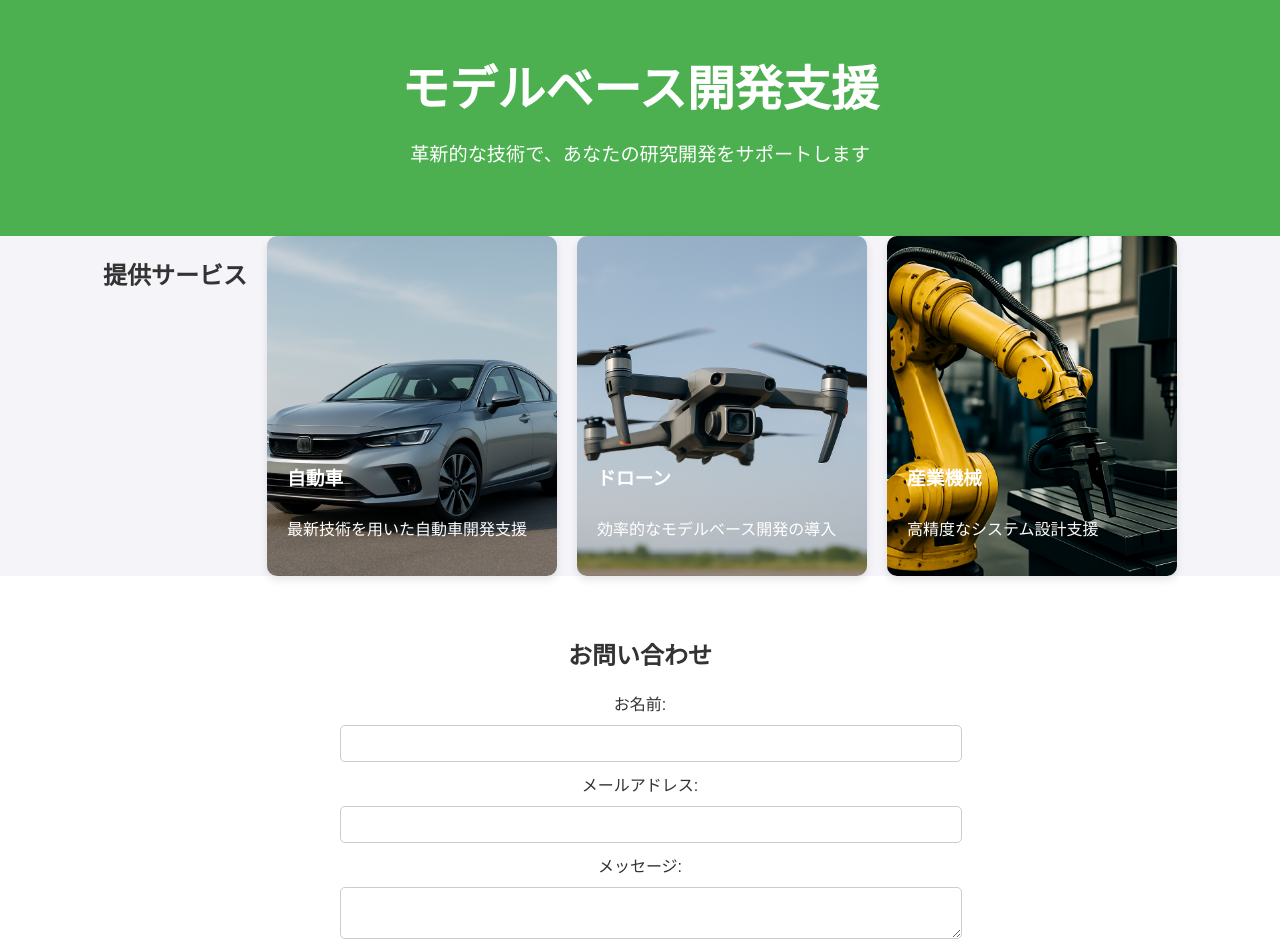
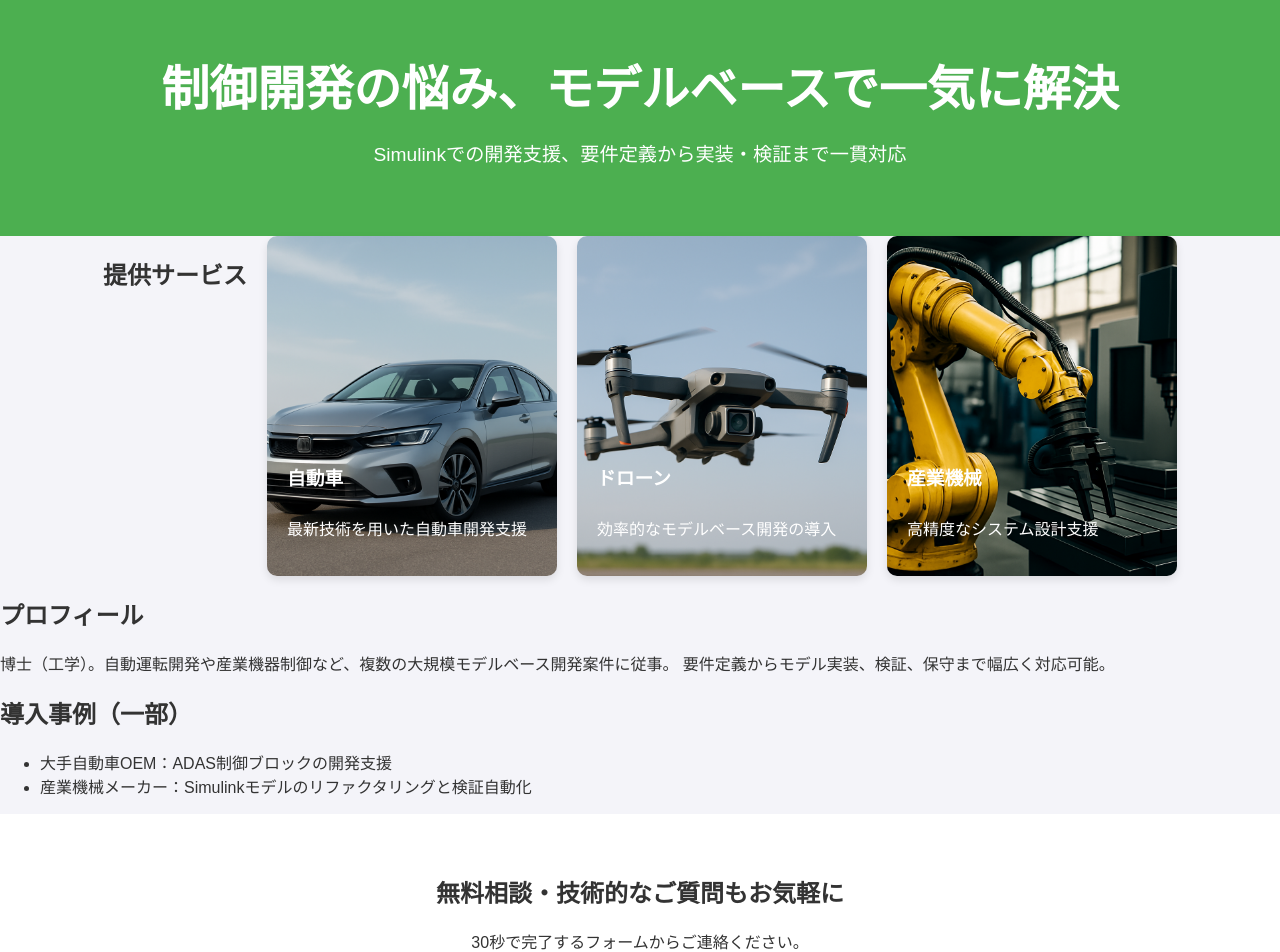
Before and after one commit to KNJJR/landing-page, a React (Create React App) app: page / in a window 1280 px wide. Shown: the top 952 px of the page. Built offline with nearby package versions, Linux system fonts and the light colour scheme.

Commit message:
プロフィール、導入事例を追加

```diff
--- a/src/App.js
+++ b/src/App.js
@@ -26,17 +26,19 @@
 
 import React from "react";
 import "./App.css"; // カスタムCSS
-import ContactForm from "./ContactForm"
+import Profile from "./Profile";
+import Works from "./Works";
+import Contact from "./Contact";
 
 // ヘッダーコンポーネント
 const Header = () => {
   return (
     <header className="header">
-      <h1>モデルベース開発支援</h1>
-      <p>革新的な技術で、あなたの研究開発をサポートします</p>
+      <h1>制御開発の悩み、モデルベースで一気に解決</h1>
+      <p>Simulinkでの開発支援、要件定義から実装・検証まで一貫対応</p>
     </header>
   );
-}
+};
 
 // サービス紹介コンポーネント
 const Services = () => {
@@ -57,40 +59,16 @@ const Services = () => {
       </div>
     </section>
   );
-}
-
-// 問い合わせフォームコンポーネント
-// const ContactForm = () => {
-//   return (
-//     <section className="contact">
-//       <h2>お問い合わせ</h2>
-//       <form>
-//         <div>
-//           <label htmlFor="name">お名前</label>
-//           <input type="text" id="name" name="name" required />
-//         </div>
-//         <div>
-//           <label htmlFor="email">メールアドレス</label>
-//           <input type="email" id="email" name="email" required />
-//         </div>
-//         <div>
-//           <label htmlFor="message">メッセージ</label>
-//           <textarea id="message" name="message" required></textarea>
-//         </div>
-//         <button type="submit">送信</button>
-//       </form>
-//     </section>
-//   );
-// }
+};
 
 // フッターコンポーネント
 const Footer = () => {
   return (
-    <footer className="footer" >
+    <footer className="footer">
       <p>&copy; 2025 モデルベース開発支援</p>
     </footer>
   );
-}
+};
 
 // メインのAppコンポーネント
 const App = () => {
@@ -98,10 +76,12 @@ const App = () => {
     <div className="App">
       <Header />
       <Services />
-      <ContactForm />
+      <Profile />
+      <Works />
+      <Contact />
       <Footer />
     </div>
   );
-}
+};
 
 export default App;
--- /dev/null
+++ b/src/Contact.js
@@ -0,0 +1,12 @@
+import React from "react";
+import ContactForm from "./ContactForm";
+
+const Contact = () => (
+  <section id="contact" className="contact">
+    <h2>無料相談・技術的なご質問もお気軽に</h2>
+    <p>30秒で完了するフォームからご連絡ください。</p>
+    <ContactForm />
+  </section>
+);
+
+export default Contact;
--- a/src/ContactForm.js
+++ b/src/ContactForm.js
@@ -1,16 +1,15 @@
-import React, { useState } from 'react';
+import React, { useState } from "react";
 import "./App.css"; // カスタムCSS
 
 const ContactForm = () => {
-    const [status, setStatus] = useState('');
+  const [status, setStatus] = useState("");
 
   return (
     <section className="contact">
-            <h2>お問い合わせ</h2>
       <form
         action="https://formspree.io/f/xvgaybvj" // ← あなたのエンドポイントに変更
         method="POST"
-                onSubmit={() => setStatus('送信が完了しました！')}
+        onSubmit={() => setStatus("送信が完了しました！")}
       >
         <div>
           <label>
@@ -31,7 +30,11 @@ const ContactForm = () => {
           </label>
         </div>
         <button type="submit">送信</button>
-                <input type="hidden" name="_redirect" value="https://your-site.com/thanks.html"></input>
+        <input
+          type="hidden"
+          name="_redirect"
+          value="https://your-site.com/thanks.html"
+        ></input>
         <p>{status}</p>
       </form>
     </section>
--- /dev/null
+++ b/src/Profile.js
@@ -0,0 +1,13 @@
+import React from "react";
+
+const Profile = () => (
+  <section className="profile">
+    <h2>プロフィール</h2>
+    <p>
+      博士（工学）。自動運転開発や産業機器制御など、複数の大規模モデルベース開発案件に従事。
+      要件定義からモデル実装、検証、保守まで幅広く対応可能。
+    </p>
+  </section>
+);
+
+export default Profile;
--- /dev/null
+++ b/src/Works.js
@@ -0,0 +1,13 @@
+import React from "react";
+
+const Works = () => (
+  <section className="works">
+    <h2>導入事例（一部）</h2>
+    <ul>
+      <li>大手自動車OEM：ADAS制御ブロックの開発支援</li>
+      <li>産業機械メーカー：Simulinkモデルのリファクタリングと検証自動化</li>
+    </ul>
+  </section>
+);
+
+export default Works;
```
Also changed, not shown: 1 other file (tests, documents, lock files or other folders). Lines whose indentation alone changed are shown as unchanged.
